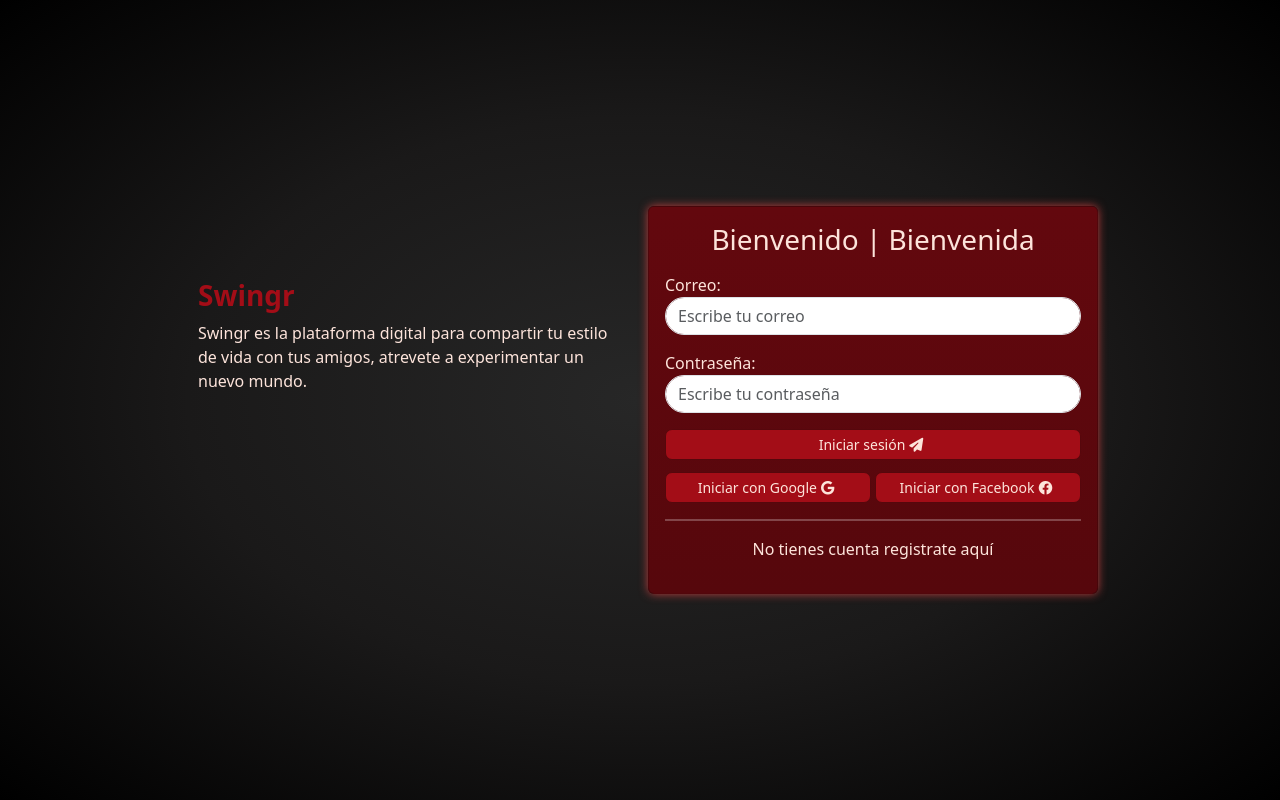
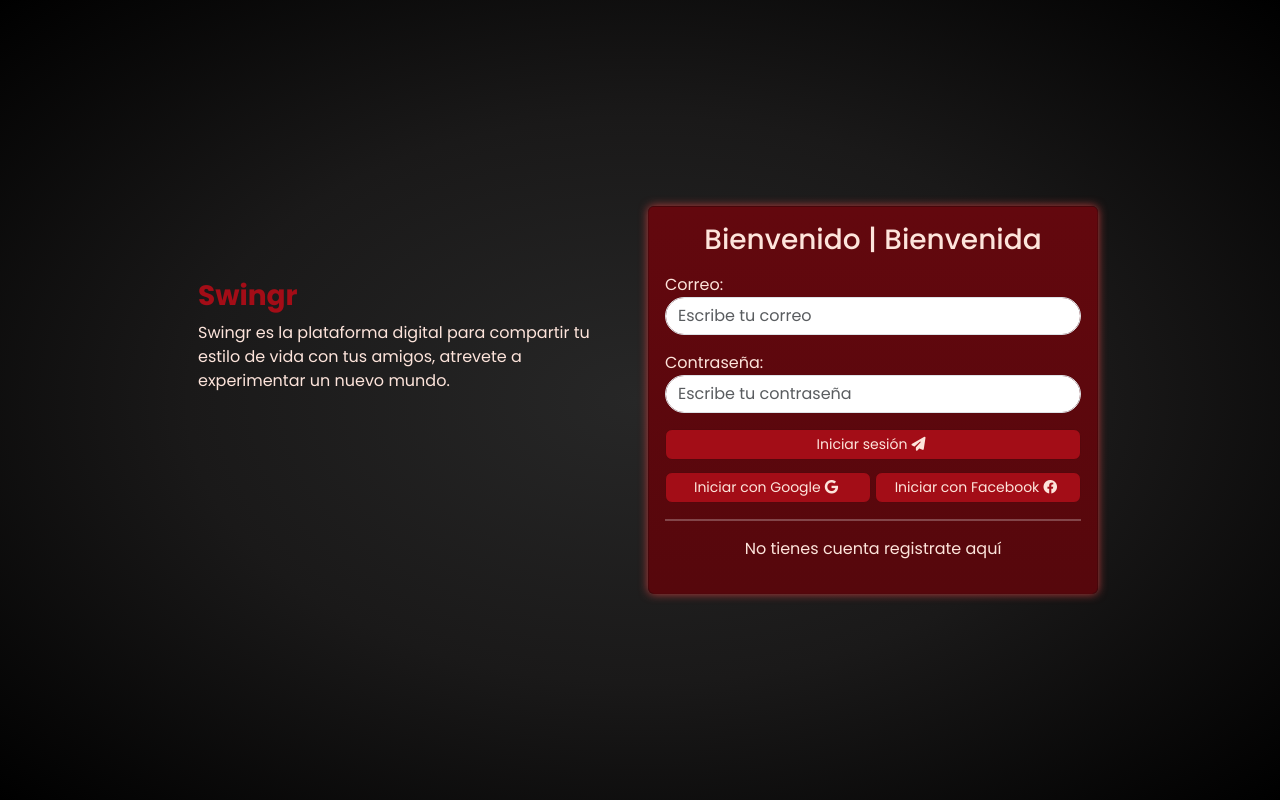
Before and after one commit to BryanCampos185637/SwingerSocialNetworkWeb, a React (Vite) app in the folder SwingerSocialNetworkWeb/: page /#/ in a window 1280 px wide. Built offline with nearby package versions, Linux system fonts and the light colour scheme; no server answers.

Commit message:
cambios en la fuente del texto

```diff
--- a/SwingerSocialNetworkWeb/src/index.css
+++ b/SwingerSocialNetworkWeb/src/index.css
@@ -1,3 +1,10 @@
+@import "https://fonts.googleapis.com/css2?family=Poppins:wght@200;300;400;500;600;700;800;900&display=swap";
+* {
+  margin: 0;
+  padding: 0;
+  box-sizing: border-box;
+  font-family: "Poppins", sans-serif;
+}
 :root {
   --red00: red;
   --red01: #3d0509;
@@ -129,12 +136,6 @@
   gap: 2px;
 }
 
-body {
-  margin: 0%;
-  padding: 0%;
-  box-sizing: border-box;
-}
-
 label,
 span,
 p,
@@ -248,7 +249,7 @@ h6 {
   border-color: #e31220;
 }
 
-.imagePost{
+.imagePost {
   border-radius: 10px;
   max-height: 50vh;
   object-fit: cover;
```
